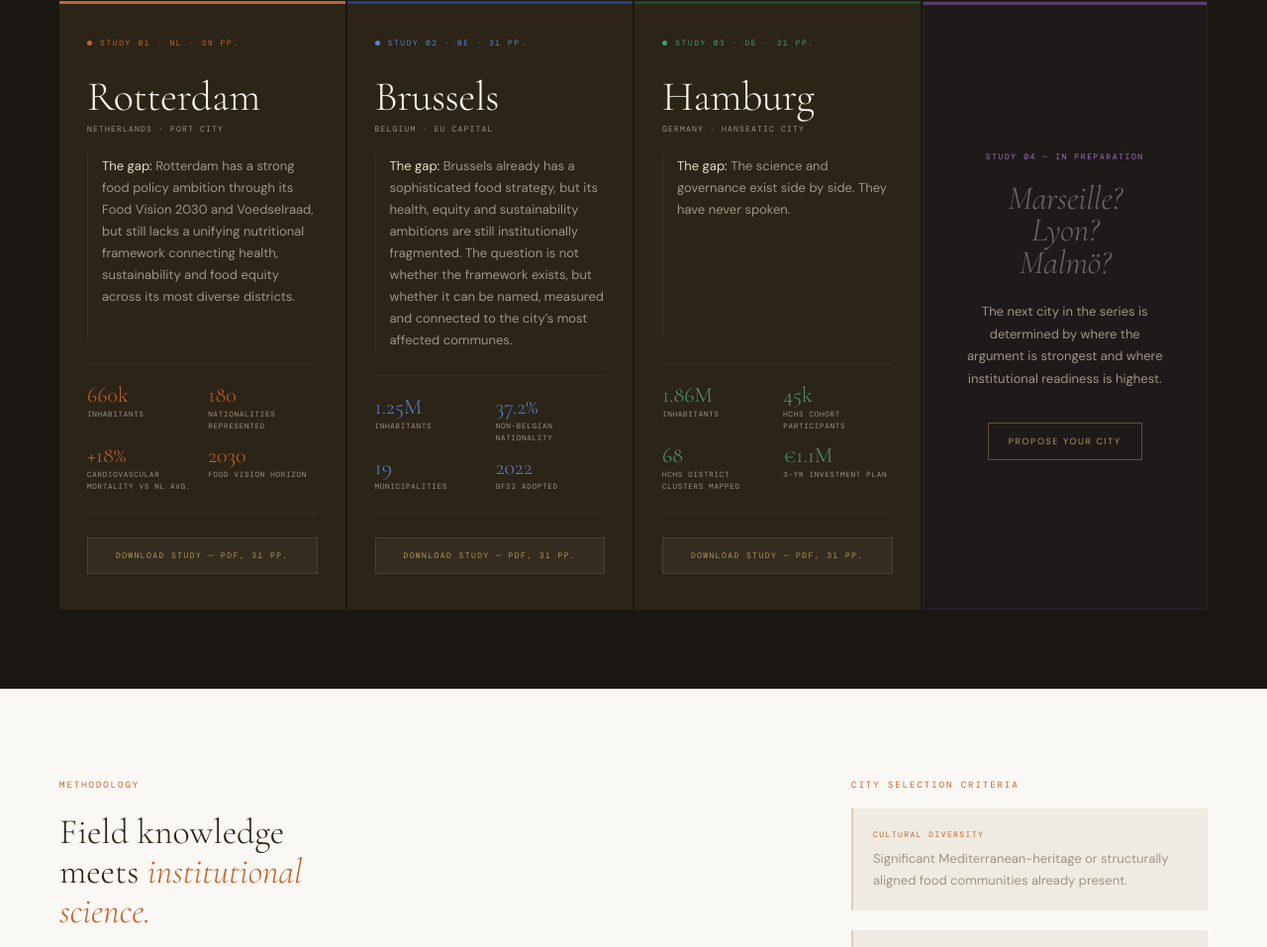
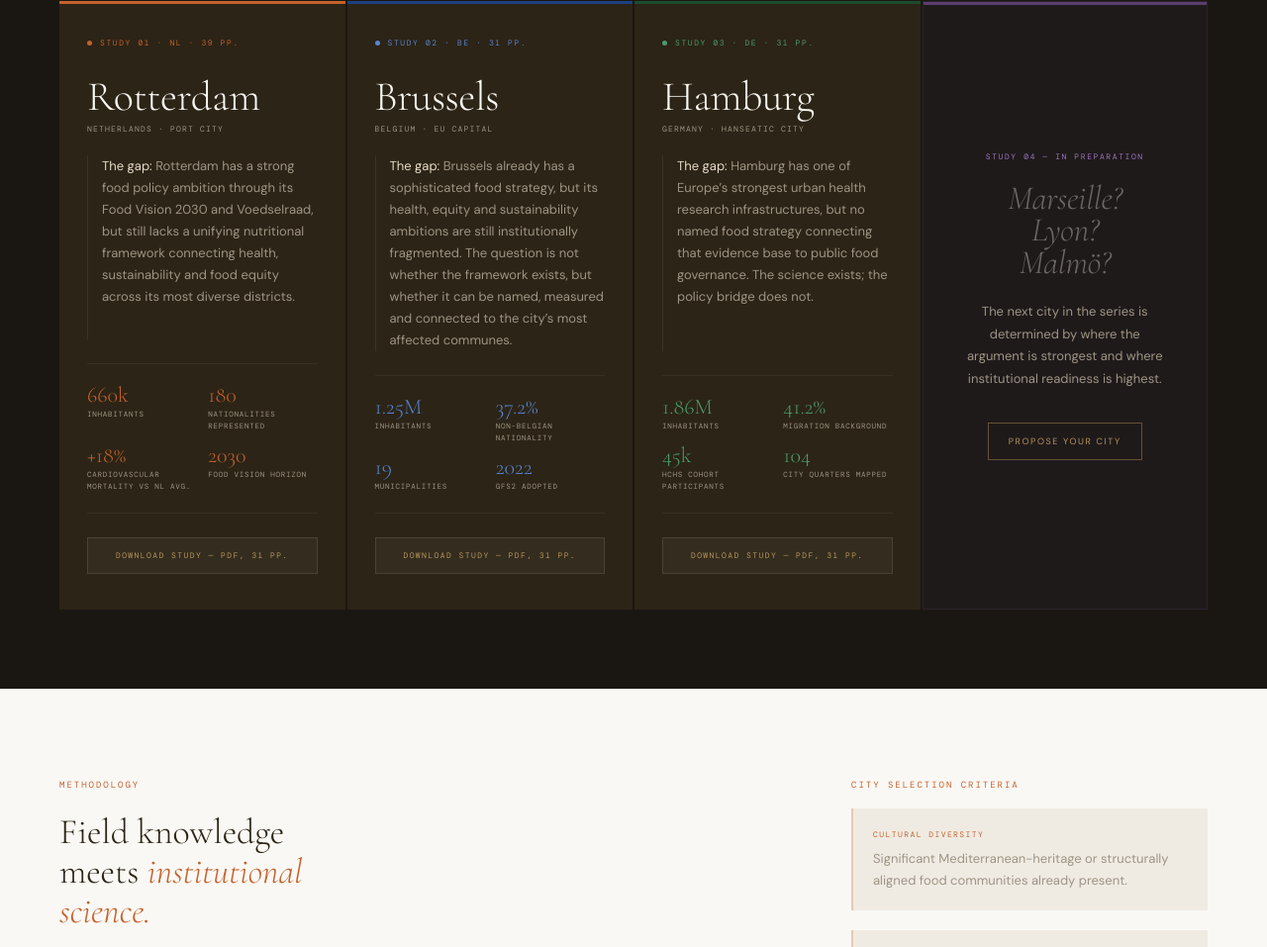
Before and after one commit to antocaso21/cities, a plain HTML site: page index.html in a window 1280 px wide. Shown: the part 1677-2634 px from the top of the page at 99% size. Drawn offline with nearby package versions, Linux system fonts and the light colour scheme; a web font is replaced by a local one.

Commit message:
Update index.html

```diff
--- a/index.html
+++ b/index.html
@@ -885,13 +885,25 @@ footer {
   <div class="card-city">Hamburg</div>
   <div class="card-country">Germany · Hanseatic City</div>
   <div class="card-arg">
-        <strong>The gap:</strong> The science and governance exist side by side. They have never spoken.
+    <strong>The gap:</strong> Hamburg has one of Europe’s strongest urban health research infrastructures, but no named food strategy connecting that evidence base to public food governance. The science exists; the policy bridge does not.
   </div>
   <div class="card-data">
-        <div><div class="cd-val">1.86M</div><div class="cd-l">Inhabitants</div></div>
-        <div><div class="cd-val">45k</div><div class="cd-l">HCHS cohort participants</div></div>
-        <div><div class="cd-val">68</div><div class="cd-l">HCHS district clusters mapped</div></div>
-        <div><div class="cd-val">€1.1M</div><div class="cd-l">3-yr investment plan</div></div>
+    <div>
+      <div class="cd-val">1.86M</div>
+      <div class="cd-l">Inhabitants</div>
+    </div>
+    <div>
+      <div class="cd-val">41.2%</div>
+      <div class="cd-l">Migration background</div>
+    </div>
+    <div>
+      <div class="cd-val">45k</div>
+      <div class="cd-l">HCHS cohort participants</div>
+    </div>
+    <div>
+      <div class="cd-val">104</div>
+      <div class="cd-l">City quarters mapped</div>
+    </div>
   </div>
       <a class="dl-btn" href="Hamburg_Food_Policy_Study_2026_v1.2.pdf" download>Download Study — PDF, 31 pp.</a>
     </div>
```
Lines whose indentation alone changed are shown as unchanged.
